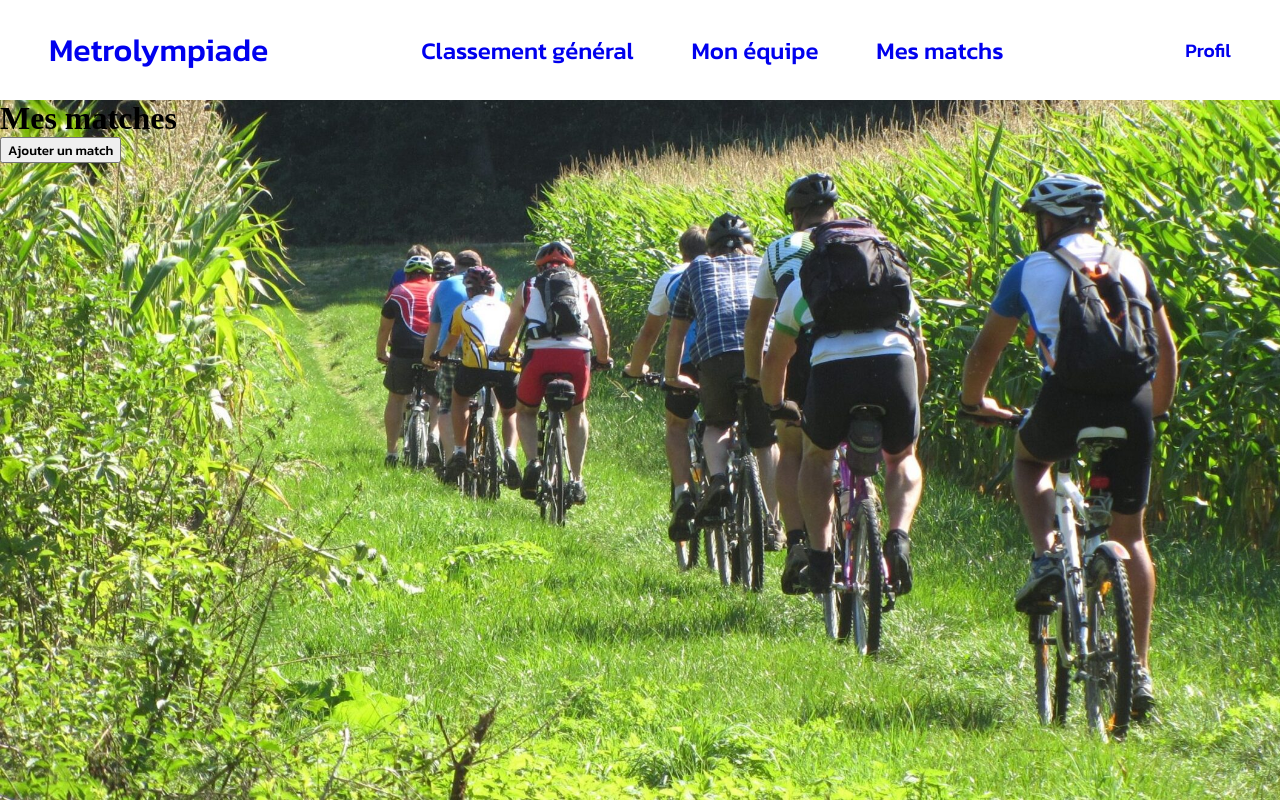
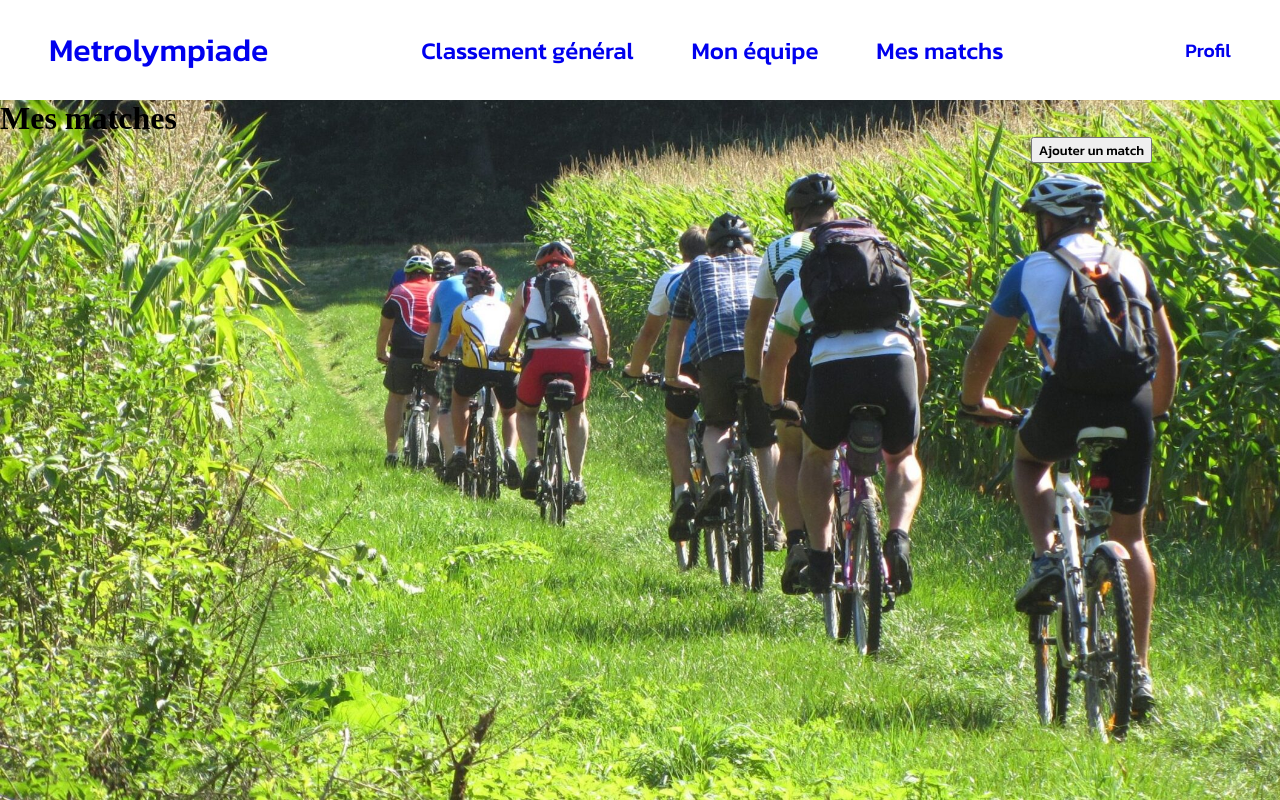
Before and after one commit to GaelMasset/Metrolympiade, a Vue app in the folder metrolympiade/: page /games in a window 1280 px wide. Built offline with nearby package versions, Linux system fonts and the light colour scheme; sample sign-in values are in the browser's storage.

Commit message:
Modified button

```diff
--- a/metrolympiade/src/pages/GamesPage.vue
+++ b/metrolympiade/src/pages/GamesPage.vue
@@ -2,8 +2,9 @@
   <div class="myGames-page" >
     <header-component />
     <h1>Mes matches</h1>
-
-    <router-link to="/game"><button class="boldonse">Ajouter un match</button></router-link>
+    <div class="button-div">
+      <router-link to="/game"><button class="boldonse">Ajouter un match</button></router-link>
+    </div>
 
     <div v-if="isLoading">Chargement...</div>
     <div v-else-if="error">Erreur : {{ error }}</div>
@@ -97,4 +98,10 @@ strong{
   justify-content: space-between;
   margin: 0;
 }
+
+.button-div{
+  display: flex;
+  justify-content: flex-end;
+  margin-right: 10%;
+}
 </style>
```
